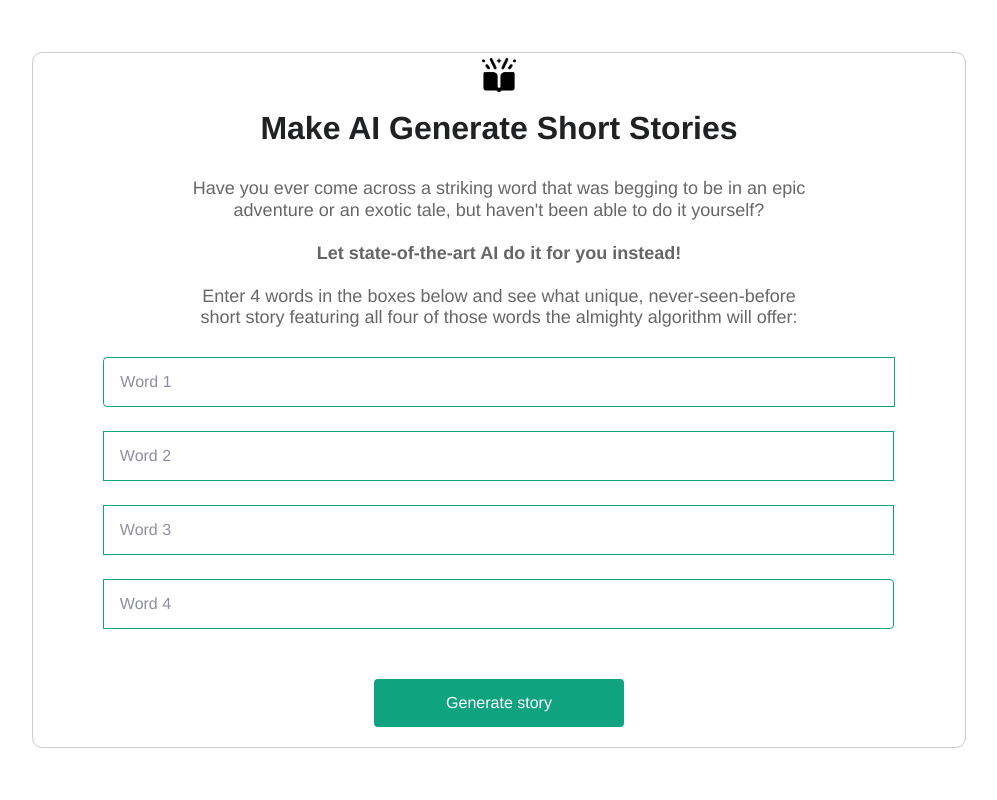
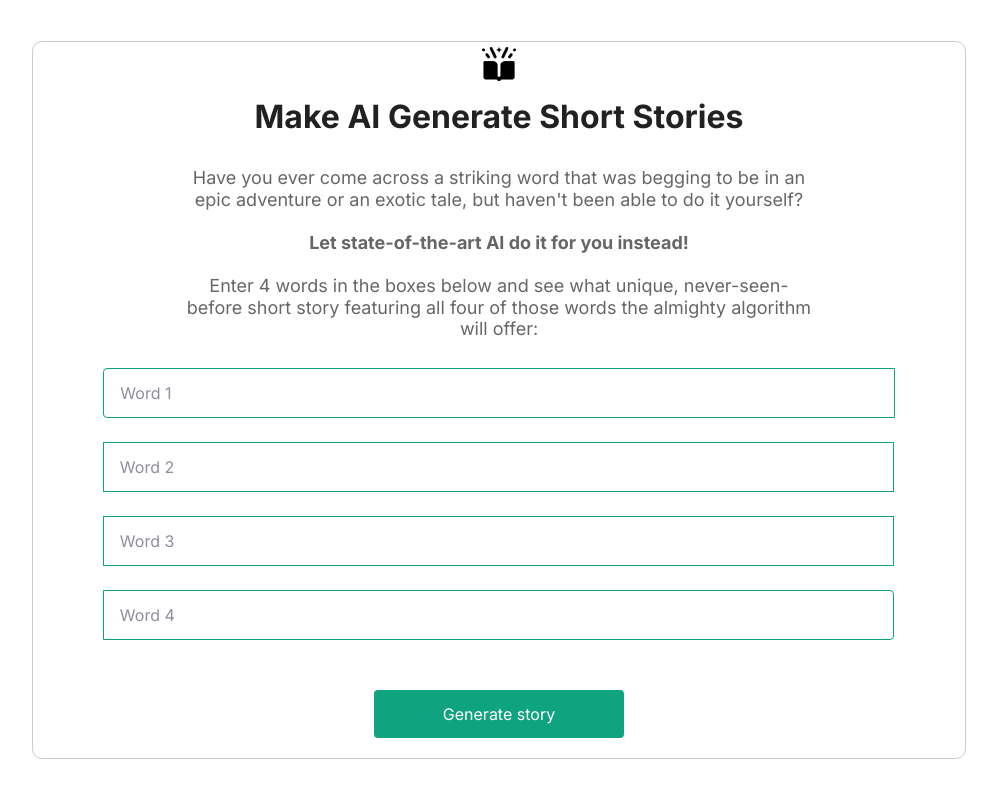
Before and after one commit to ArjunS07/tsrsaiday-gptdemos, a Flask app: page / in a window 1280 px wide. Shown: the whole page, without its empty margins (141-1138 px from the left). Run offline with Flask 2, Linux system fonts and the light colour scheme; some web fonts are replaced.

Commit message:
change font

```diff
--- a/app/static/main.css
+++ b/app/static/main.css
@@ -1,25 +1,11 @@
-@font-face {
-  font-family: "ColfaxAI";
-  src: url(https://cdn.openai.com/API/fonts/ColfaxAIRegular.woff2)
-      format("woff2"),
-    url(https://cdn.openai.com/API/fonts/ColfaxAIRegular.woff) format("woff");
-  font-weight: normal;
-  font-style: normal;
-}
-@font-face {
-  font-family: "ColfaxAI";
-  src: url(https://cdn.openai.com/API/fonts/ColfaxAIBold.woff2) format("woff2"),
-    url(https://cdn.openai.com/API/fonts/ColfaxAIBold.woff) format("woff");
-  font-weight: bold;
-  font-style: normal;
-}
+@import url('https://fonts.googleapis.com/css2?family=Inter:wght@400;700&display=swap');
 
 body,
 input {
   font-size: 16px;
   line-height: 24px;
   color: #353740;
-  font-family: "ColfaxAI", Helvetica, sans-serif;
+  font-family: "Inter", Helvetica, sans-serif;
 }
 body {
   display: flex;
```
